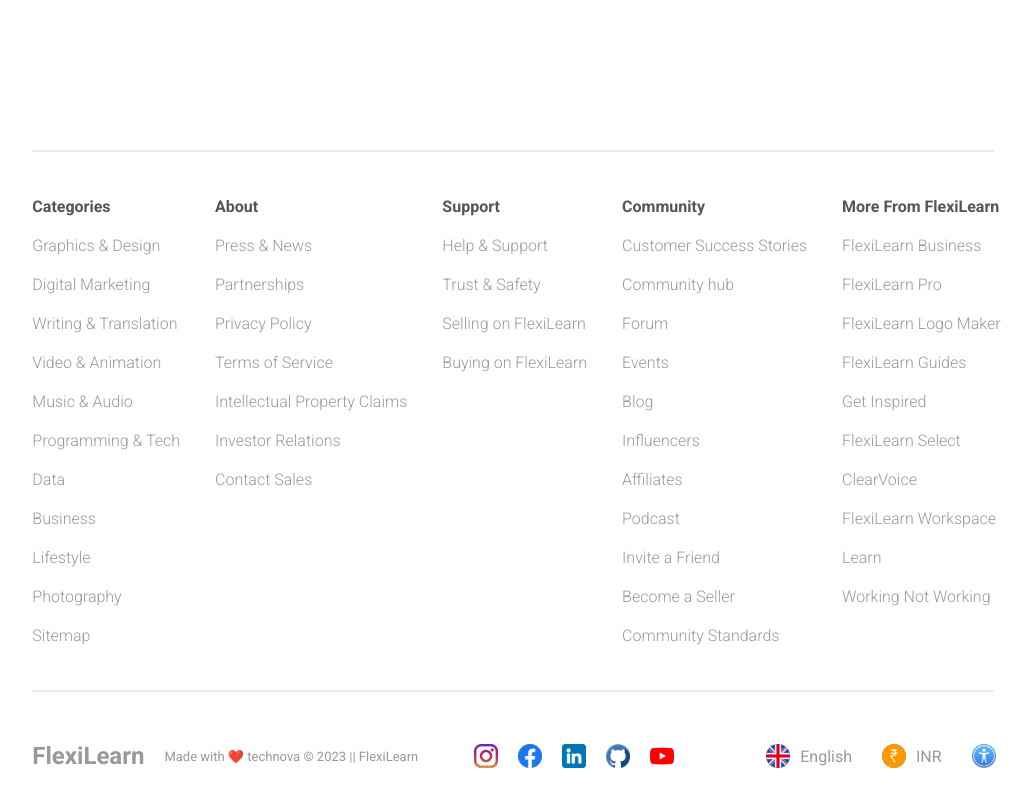
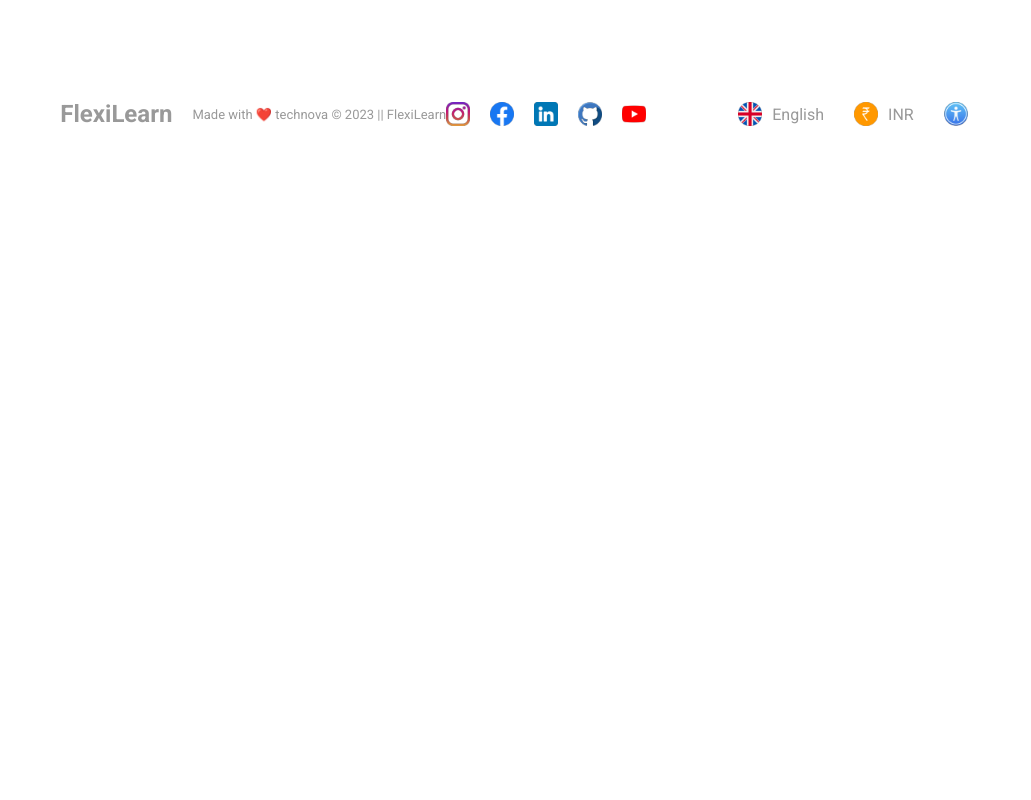
Before and after one commit to sealyms29/flexilearn-webapp, a React (Vite) app in the folder client/: page / in a window 1280 px wide. Shown: the part 7864-8664 px from the top of the page, without its empty margins (116-1147 px from the left). After the commit the page ends 8022 px from the top, so only its background shows below. Built offline with nearby package versions, Linux system fonts and the light colour scheme; no server answers.

Commit message:
Remove footer top section with categories and links

```diff
--- a/client/src/components/footer/Footer.jsx
+++ b/client/src/components/footer/Footer.jsx
@@ -6,70 +6,6 @@
   return (
     <div className='footer'>
       <div className="container">
-        <hr/>
-        <div className="top">
-        <div className="item">
-            <h2>Categories</h2>
-            <span>Graphics & Design</span>
-            <span>Digital Marketing</span>
-            <span>Writing & Translation</span>
-            <span>Video & Animation</span>
-            <span>Music & Audio</span>
-            <span>Programming & Tech</span>
-            <span>Data</span>
-            <span>Business</span>
-            <span>Lifestyle</span>
-            <span>Photography</span>
-            <span>Sitemap</span>
-          </div>
-          <div className="item">
-            <h2>About</h2>
-            <span>Press & News</span>
-            <span>Partnerships</span>
-            <span>Privacy Policy</span>
-            <span>Terms of Service</span>
-            <span>Intellectual Property Claims</span>
-            <span>Investor Relations</span>
-            <span>Contact Sales</span>
-          </div>
-          <div className="item">
-            <h2>Support</h2>
-            <span>Help & Support</span>
-            <span>Trust & Safety</span>
-            <span>Selling on FlexiLearn</span>
-            <span>Buying on FlexiLearn</span>
-          </div>
-          <div className="item">
-            <h2>Community</h2>
-            <span>Customer Success Stories</span>
-            <span>Community hub</span>
-            <span>Forum</span>
-            <span>Events</span>
-            <span>Blog</span>
-            <span>Influencers</span>
-            <span>Affiliates</span>
-            <span>Podcast</span>
-            <span>Invite a Friend</span>
-            <span>Become a Seller</span>
-            <span>Community Standards</span>
-          </div>
-          <div className="item">
-            <h2>More From FlexiLearn</h2>
-            <span>FlexiLearn Business</span>
-            <span>FlexiLearn Pro</span>
-            <span>FlexiLearn Logo Maker</span>
-            <span>FlexiLearn Guides</span>
-            <span>Get Inspired</span>
-            <span>FlexiLearn Select</span>
-            <span>ClearVoice</span>
-            <span>FlexiLearn Workspace</span>
-            <span>Learn</span>
-            <span>Working Not Working</span>
-          </div>
-        </div>
-
-        <hr/>
-
         <div className="bottom">
           <div className="left">
             <h2>FlexiLearn</h2>
```
